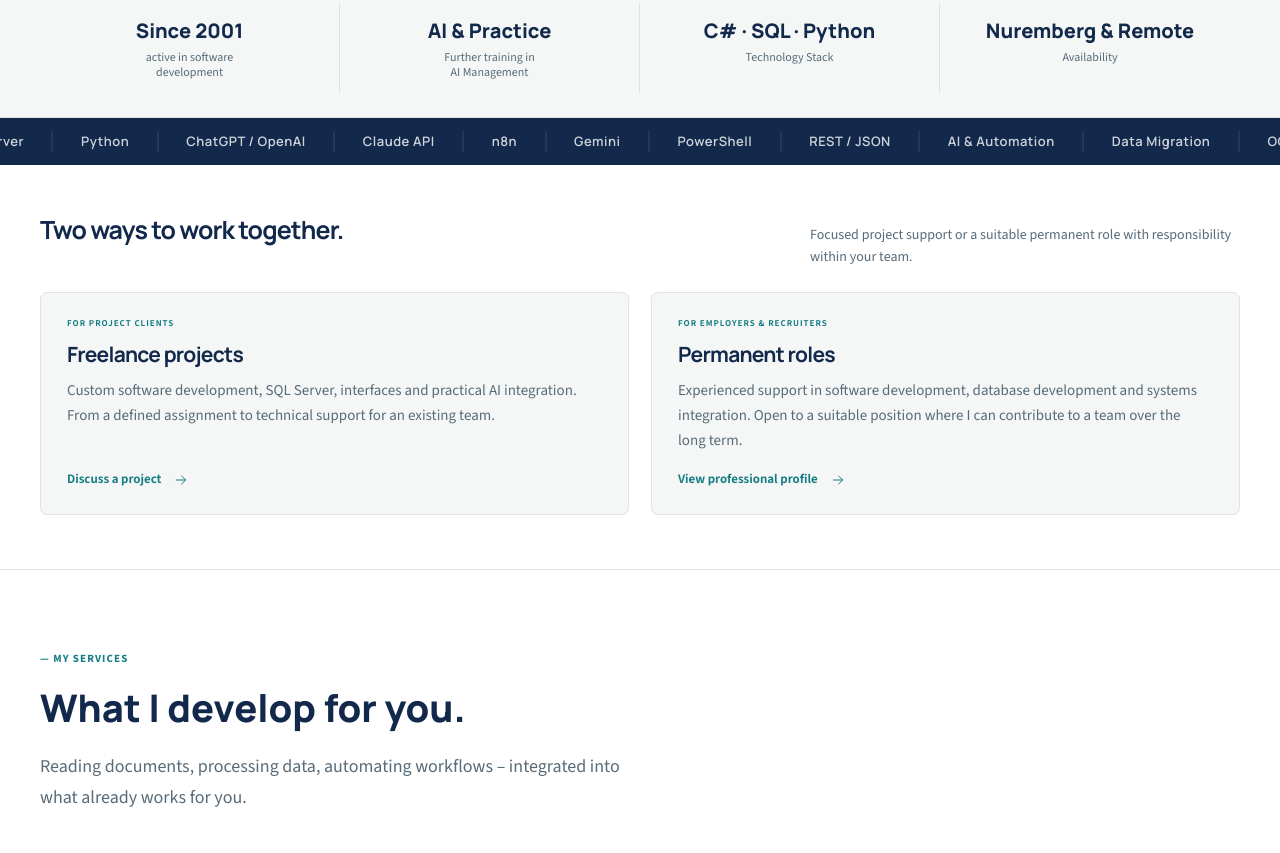
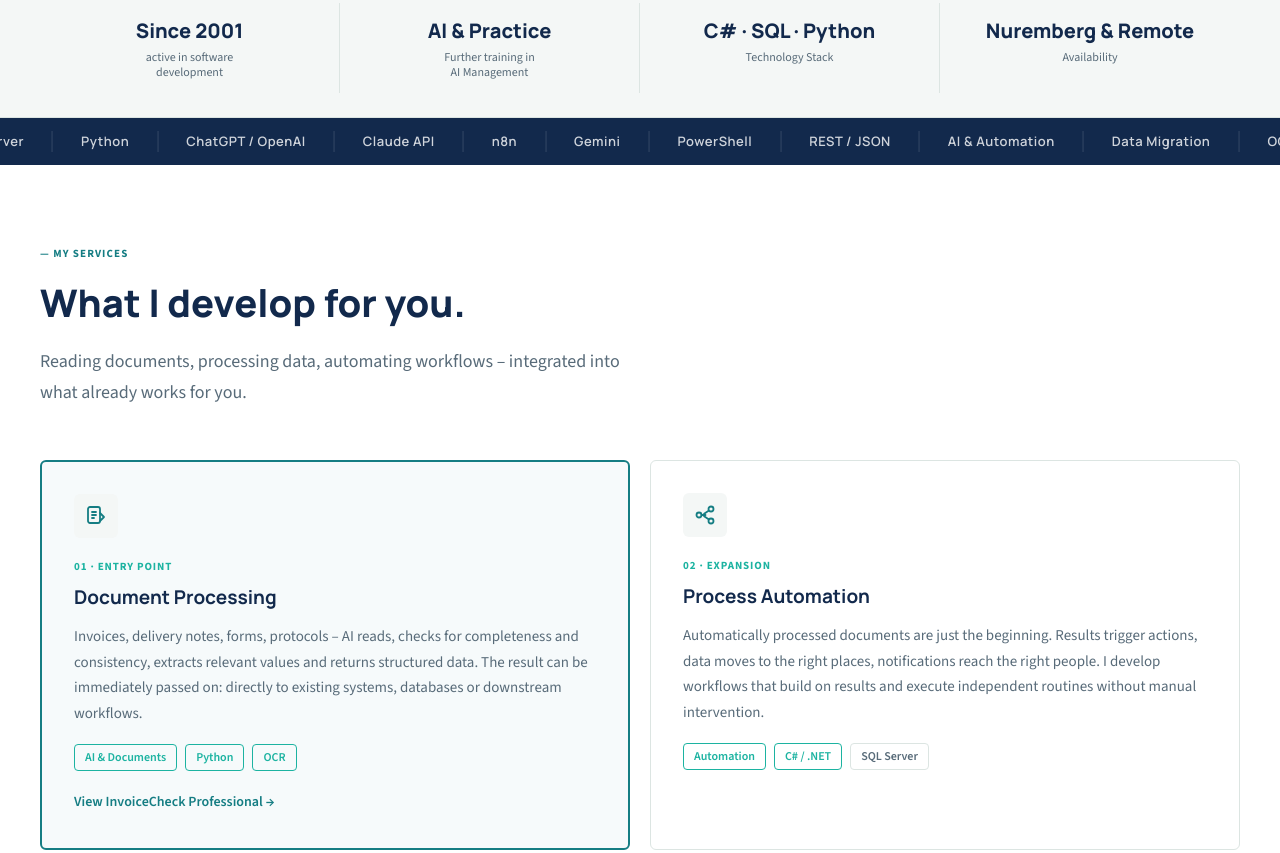
Before and after one commit to manlin65/manlin65.github.io, a website: page en/index.html in a window 1280 px wide. Shown: the part 629-1482 px from the top of the page. Drawn offline with Linux system fonts and the light colour scheme.

Commit message:
Remove prominent employment cards and soften profile wording

```diff
--- a/en/index.html
+++ b/en/index.html
@@ -383,11 +383,6 @@ dialog.modal::backdrop{background:#071b2bb8}
 </div>
 
 <!-- SERVICES -->
-<section class="career-entry" id="working-together" aria-labelledby="career-entry-title"><div class="wrap">
-  <div class="career-entry-intro"><h2 id="career-entry-title">Two ways to work together.</h2><p>Focused project support or a suitable permanent role with responsibility within your team.</p></div>
-  <div class="career-paths"><article class="career-path"><p class="career-label">For project clients</p><h3>Freelance projects</h3><p>Custom software development, SQL Server, interfaces and practical AI integration. From a defined assignment to technical support for an existing team.</p><a class="career-link" href="#contact">Discuss a project <svg width="18" height="18" viewBox="0 0 24 24" fill="none" stroke="currentColor" stroke-width="1.5" stroke-linecap="round" stroke-linejoin="round" aria-hidden="true"><path d="M5 12h14m-6-6 6 6-6 6"/></svg></a></article>
-  <article class="career-path"><p class="career-label">For employers &amp; recruiters</p><h3>Permanent roles</h3><p>Experienced support in software development, database development and systems integration. Open to a suitable position where I can contribute to a team over the long term.</p><a class="career-link" href="#professional-profile">View professional profile <svg width="18" height="18" viewBox="0 0 24 24" fill="none" stroke="currentColor" stroke-width="1.5" stroke-linecap="round" stroke-linejoin="round" aria-hidden="true"><path d="M5 12h14m-6-6 6 6-6 6"/></svg></a></article></div>
-</div></section>
 <section class="section" id="services">
 <div class="wrap">
 <p class="sec-label">— My Services</p>
@@ -483,7 +478,7 @@ dialog.modal::backdrop{background:#071b2bb8}
       <div class="about-text">
         <p>I'm Manfred Linner, Graduate Computer Scientist (FH), and have been developing custom enterprise software for over 25 years. My focus areas are C#/.NET, Delphi, SQL Server and the further development of existing applications.</p>
         <p>Today I combine this technical foundation with artificial intelligence and automation. My goal isn't AI gimmicks, but reliable solutions that actually relieve companies in their daily operations.</p>
-        <div class="career-profile-box"><h3>Experience for your projects and your team.</h3><p>I combine over 25 years of software and database experience with AI integration and automation. My focus: C#/.NET, SQL Server and modernising existing systems.</p><p>I analyse how systems fit together, develop practical solutions and document them clearly. For freelance projects and suitable permanent roles.</p><div class="career-profile-actions"><a class="career-button" href="#contact">Discuss a project <svg width="18" height="18" viewBox="0 0 24 24" fill="none" stroke="currentColor" stroke-width="1.5" stroke-linecap="round" stroke-linejoin="round" aria-hidden="true"><path d="M5 12h14m-6-6 6 6-6 6"/></svg></a><a class="career-button" href="mailto:info@mlinner-software.de?subject=Job%20opportunity%20Software%20Development">Discuss a role <svg width="18" height="18" viewBox="0 0 24 24" fill="none" stroke="currentColor" stroke-width="1.5" stroke-linecap="round" stroke-linejoin="round" aria-hidden="true"><path d="M5 12h14m-6-6 6 6-6 6"/></svg></a></div></div><div class="about-cta">
+        <div class="career-profile-box"><h3>Experience for your projects and your team.</h3><p>I combine over 25 years of software and database experience with AI integration and automation. My focus: C#/.NET, SQL Server and modernising existing systems.</p><p>I analyse how systems fit together, develop practical solutions and document them clearly. I welcome conversations about projects and long-term collaboration.</p><div class="career-profile-actions"><a class="career-button" href="#contact">Discuss a project <svg width="18" height="18" viewBox="0 0 24 24" fill="none" stroke="currentColor" stroke-width="1.5" stroke-linecap="round" stroke-linejoin="round" aria-hidden="true"><path d="M5 12h14m-6-6 6 6-6 6"/></svg></a><a class="career-button" href="mailto:info@mlinner-software.de?subject=Job%20opportunity%20Software%20Development">Discuss a role <svg width="18" height="18" viewBox="0 0 24 24" fill="none" stroke="currentColor" stroke-width="1.5" stroke-linecap="round" stroke-linejoin="round" aria-hidden="true"><path d="M5 12h14m-6-6 6 6-6 6"/></svg></a></div></div><div class="about-cta">
           <p class="about-cta-text">Do you have a specific project or an open question? I look forward to the conversation.</p>
           <a href="mailto:info@mlinner-software.de" class="btn-about-cta">Send a Message →</a>
         </div>
```
Also changed, not shown: index.html (+1 -6 lines).
